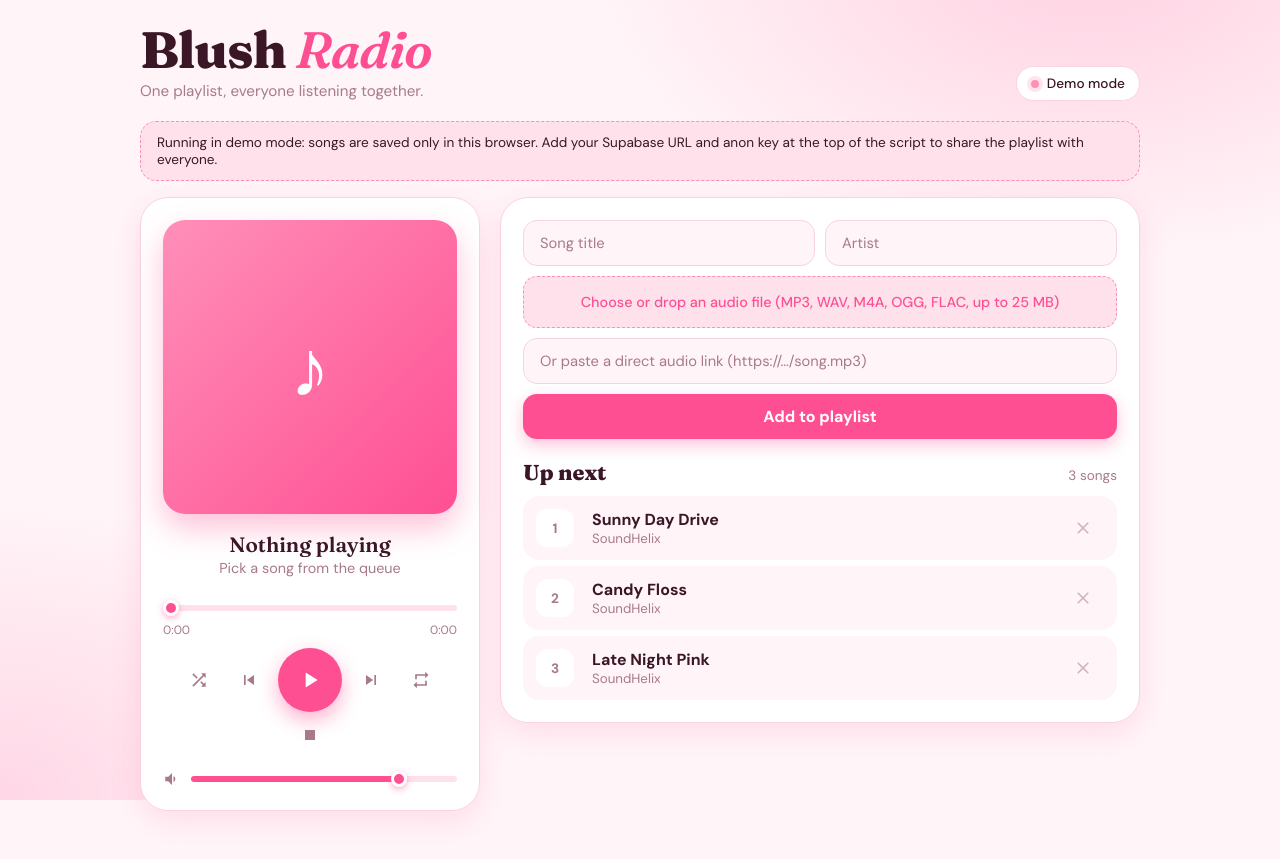
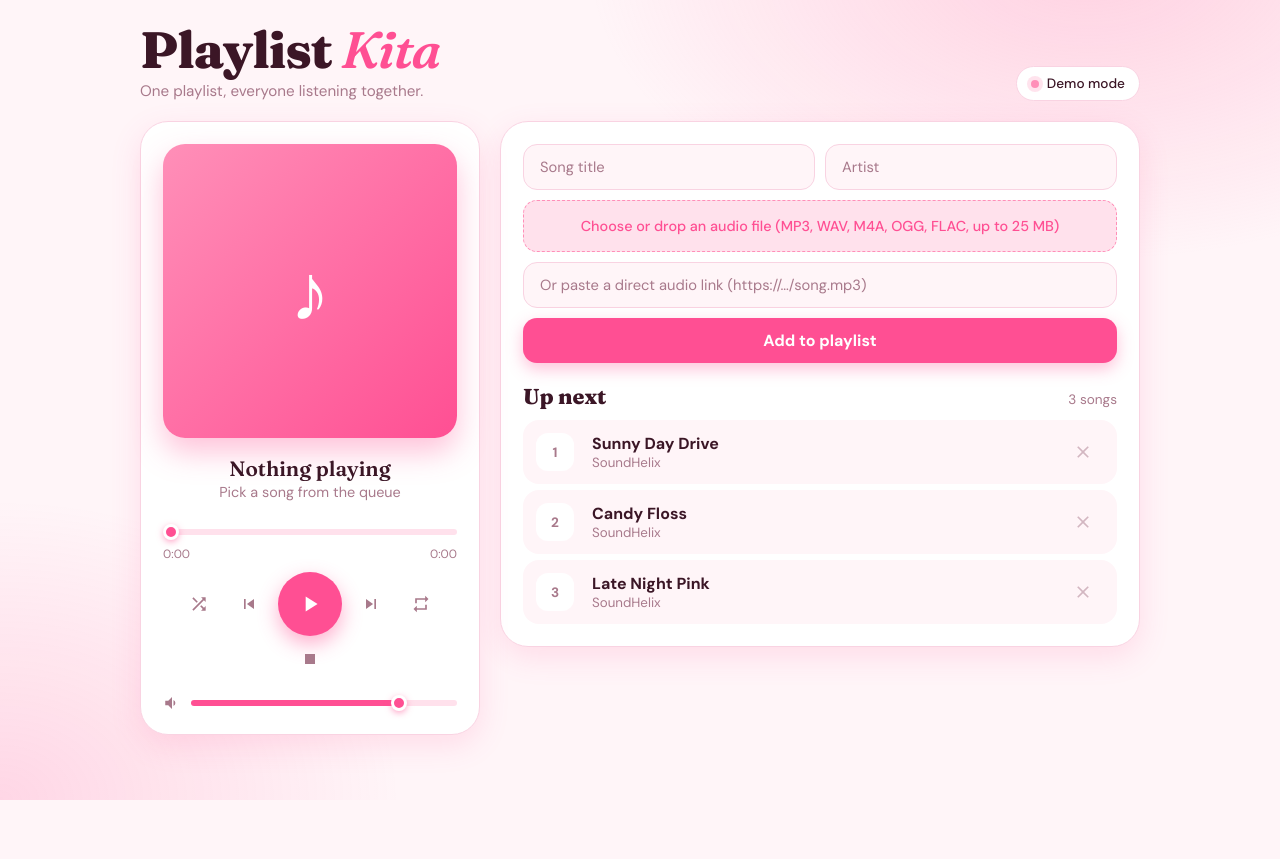
Before and after one commit to WDodooo/playlist, a plain HTML site: page index.html in a window 1280 px wide. After the commit the page ends 800 px from the top, so only its background shows below. Drawn offline with nearby package versions, Linux system fonts and the light colour scheme.

Commit message:
Update index.html

```diff
--- a/index.html
+++ b/index.html
@@ -3,7 +3,7 @@
 <head>
 <meta charset="utf-8">
 <meta name="viewport" content="width=device-width,initial-scale=1">
-<title>Blush Radio · Shared Playlist</title>
+<title>Playlist Kita</title>
 <link href="https://fonts.googleapis.com/css2?family=Fraunces:ital,wght@0,600;0,800;1,600&family=DM+Sans:wght@400;500;700&display=swap" rel="stylesheet">
 <script src="https://cdn.jsdelivr.net/npm/@supabase/supabase-js@2.45.4/dist/umd/supabase.min.js"></script>
 <style>
@@ -66,7 +66,6 @@ li.cur .n{background:var(--pink);color:#fff}
 .meta small{color:var(--mute);display:block;white-space:nowrap;overflow:hidden;text-overflow:ellipsis}
 .del{opacity:.5}.del:hover{opacity:1;color:#e11d48}
 .empty{text-align:center;color:var(--mute);padding:36px 12px}
-.banner{background:var(--soft);border:1px dashed var(--pink2);border-radius:16px;padding:12px 16px;font-size:.85rem;margin-bottom:16px;display:none}
 #toast{position:fixed;left:50%;bottom:24px;transform:translateX(-50%) translateY(80px);background:var(--ink);color:var(--bg);padding:10px 18px;border-radius:99px;font-size:.88rem;transition:.3s;opacity:0}
 #toast.show{transform:translateX(-50%);opacity:1}
 @media(prefers-reduced-motion:reduce){*{animation:none!important;transition:none!important}}
@@ -75,10 +74,9 @@ li.cur .n{background:var(--pink);color:#fff}
 <body>
 <div class="wrap">
   <header>
-    <div><h1>Blush <em>Radio</em></h1><p class="sub">One playlist, everyone listening together.</p></div>
+    <div><h1>Playlist <em>Kita</em></h1><p class="sub">One playlist, everyone listening together.</p></div>
     <div class="live"><span class="dot off" id="dot"></span><span id="liveT">Demo mode</span></div>
   </header>
-  <div class="banner" id="banner">Running in demo mode: songs are saved only in this browser. Add your Supabase URL and anon key at the top of the script to share the playlist with everyone.</div>
   <div class="grid">
     <section class="card player" aria-label="Player">
       <div class="art" id="art">♪</div>
@@ -140,7 +138,7 @@ if(live){
     add:async s=>{mem.push({...s,id:'l'+Date.now()});wr(mem)},
     remove:async id=>{mem=mem.filter(s=>s.id!==id);wr(mem)},
     move:async(id,p)=>{mem.find(s=>s.id===id).position=p;wr(mem)}};
-  $('banner').style.display='block';
+
 }
 
 /* state */
```
